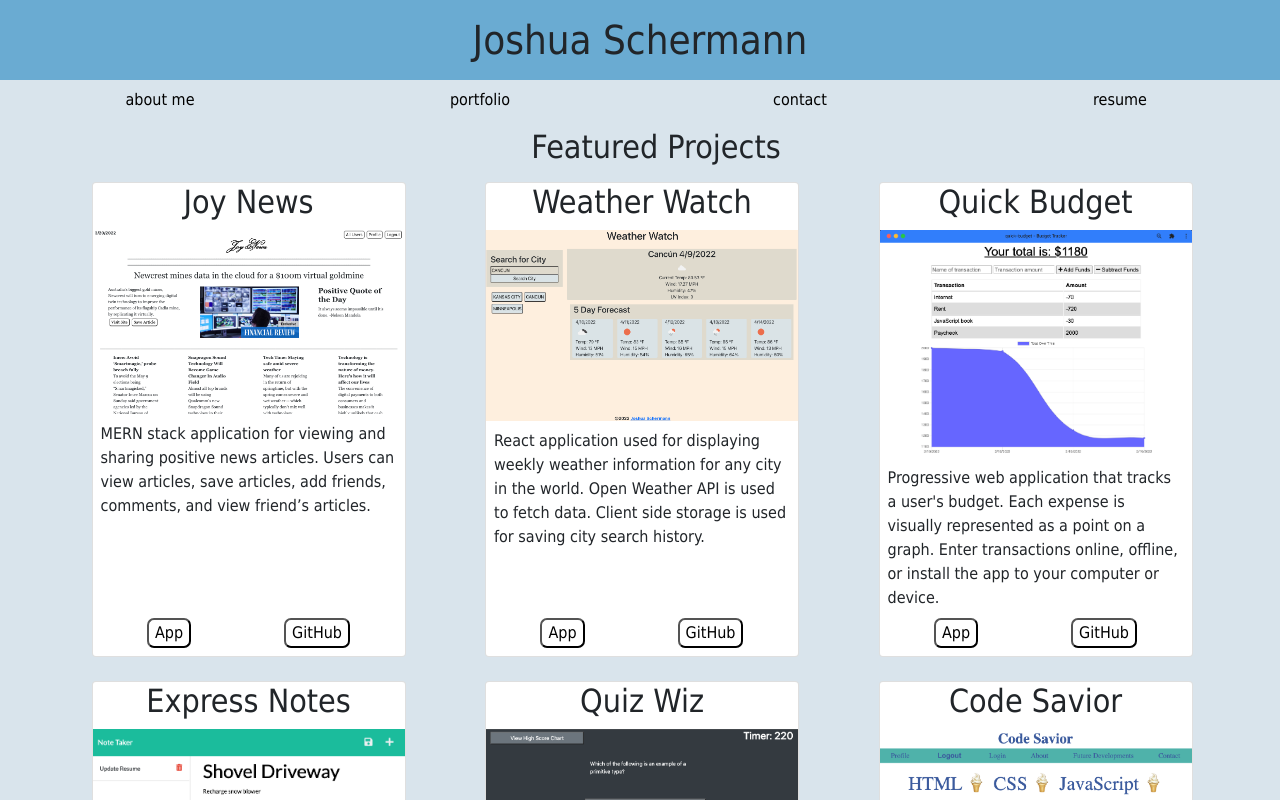
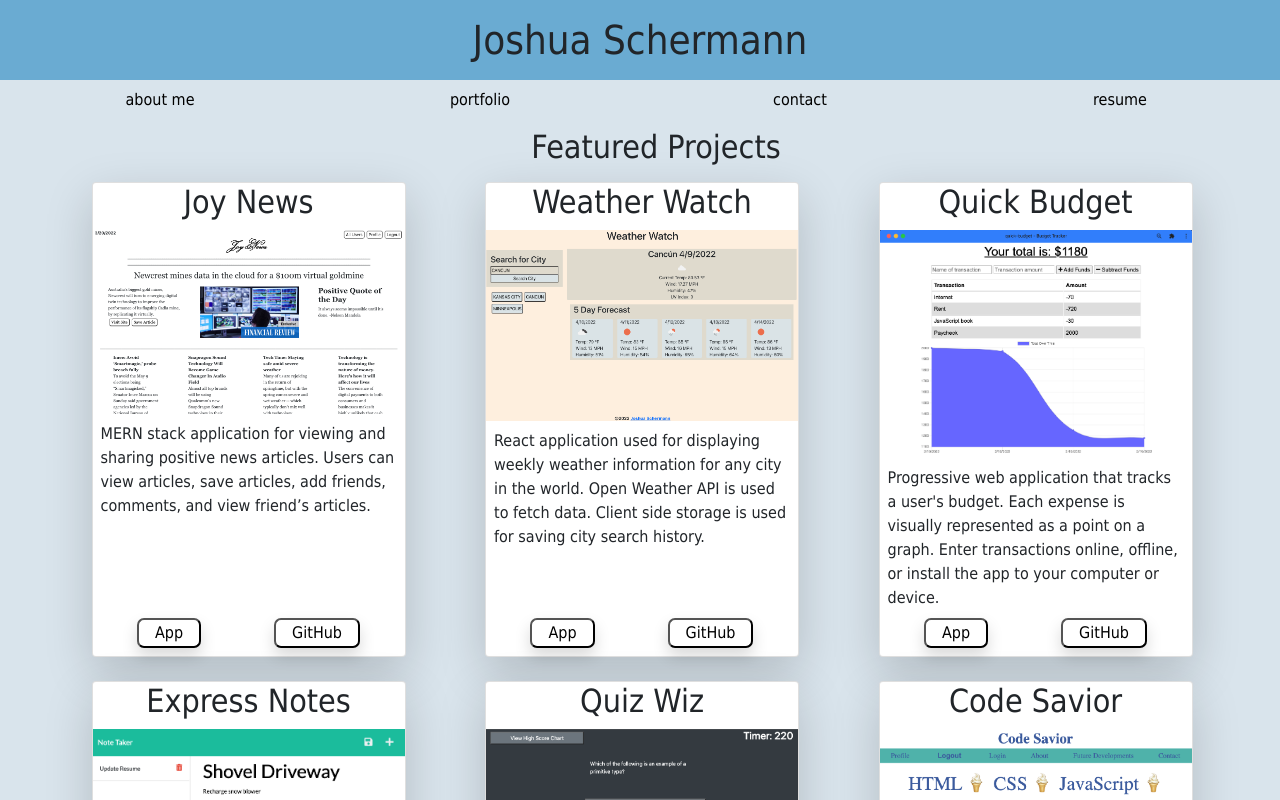
Before and after one commit to josh2100/react-portfolio, a React (Create React App) app: page / in a window 1280 px wide. Both pictures are taken after a click on the element "portfolio". Shown: the top 800 px of the page. Built offline with nearby package versions, Linux system fonts and the light colour scheme.

Commit message:
shadows added

```diff
--- a/src/components/Project/index.js
+++ b/src/components/Project/index.js
@@ -6,7 +6,7 @@ function Project({ project }) {
 
   return (
     //col-11 col-sm-4 col-md-5 col-lg col-xl
-    <article className="col-12 col-sm-6 col-md-5 col-lg-4 col-xl-3 mb-4 ms-1 card g-0">
+    <article className="col-12 col-sm-6 col-md-5 col-lg-4 col-xl-3 mb-4 ms-1 card shadow-lg g-0">
       <h2 className="d-flex justify-content-center">{title}</h2>
       <img
         src={require(`../../assets/${imgSrc}.png`)}
@@ -17,10 +17,10 @@ function Project({ project }) {
       <p className="m-2">{body}</p>
       <section className="d-flex justify-content-around m-2 mt-auto">
         <a href={deployed} target="_blank" rel="noreferrer" className="">
-          <button>App</button>
+          <button className="shadow ps-3 pe-3">App</button>
         </a>
         <a href={repo} target="_blank" rel="noreferrer">
-          <button>GitHub</button>
+          <button className="shadow ps-3 pe-3">GitHub</button>
         </a>
       </section>
     </article>
```
